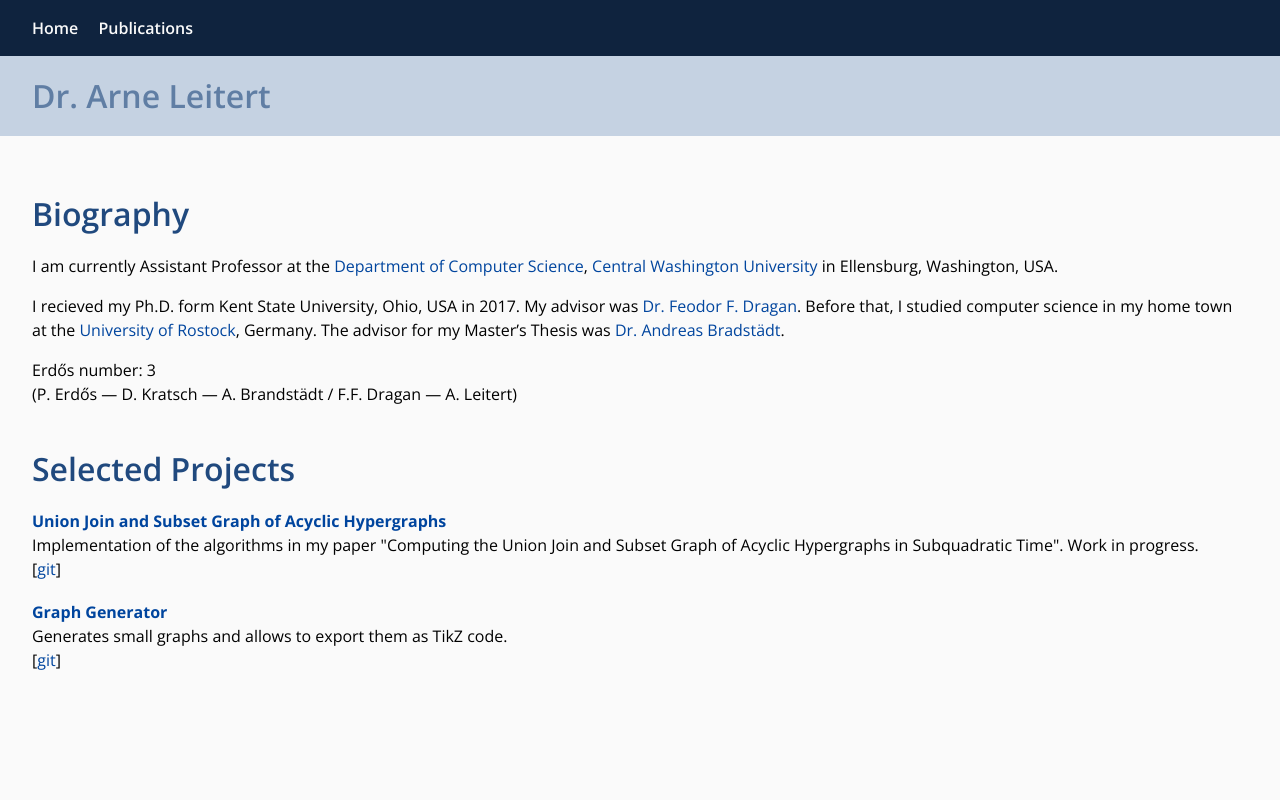
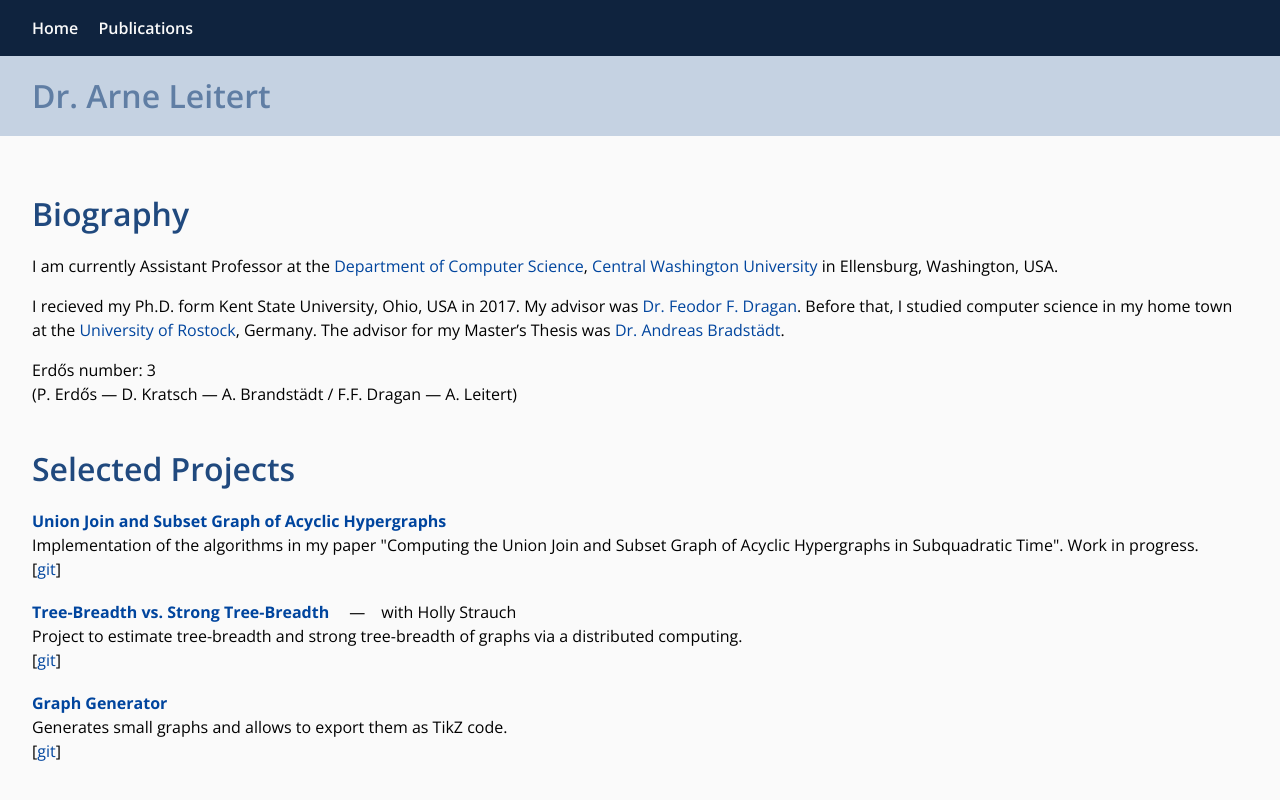
Before and after one commit to ALeitert/aleitert.github.io, a Jekyll site: the page built from index.md, in a window 1280 px wide. Shown: the top 800 px of the page. Built offline with Jekyll 4.4.1, drawn with Linux system fonts in a browser that asks for light colours; nearby versions of some CDN libraries; our own code applies the rules of GitHub Pages for plain Markdown files; part of the change alters nothing that is shown.

Commit message:
Added Tree-Breadth vs. Stron Tree-Breadth project.

```diff
--- /dev/null
+++ b/_projects/tbVsStb.md
@@ -0,0 +1,70 @@
+---
+title: Tree-Breadth vs. Strong Tree-Breadth
+description: Project to estimate tree-breadth and strong tree-breadth of graphs via a distributed computing.
+
+layout: default
+
+partners:
+  - Holly Strauch
+
+links:
+  git: https://github.com/ALeitert/TbStbDistributed
+---
+
+# Motivation and Goal
+
+In simple terms, the *tree-breadth* of a graph $G$ (written as $\mathrm{tb}(G)$) states how close $G$ is to a tree from a metric perspective.
+*Strong tree-breadth*  (written as $\mathrm{stb}(G)$) follows the same idea, but it has some additional restrictions.
+It follows from their respective definitions that $\mathrm{tb}(G) \leq \mathrm{stb}(G)$ for each graph $G$.
+We currently do not know whether or not a limit on tree-breadth implies a limit on the strong tree-breadth of a graph.
+That is, we do not know if there isa constant $c$ such that $\mathrm{stb}(G) \leq c \cdot \mathrm{tb}(G)$ for each graph $G$.
+Recent results [2] suggest that such a boundary exits.
+
+Although determining either parameter for a given graph is NP-complete, it is possible to estimate both parameters:
+A layering partition gives an upper bound of the tree-breadth of a graph [1].
+Additionally, there is a polynomial algorithm that, if a given graph $G$ has strong tree-breath $\rho$, computes a tree-decomposition for $G$ withn (weak) tree-breadth at most $\rho$ [3].
+
+For this project, Holly implemented the algorithms mentioned above.
+I then embedded her implementation into a server-client application that allows us to process both parameters on large graphs in parallel using multiple computers in a network.
+Our goal was to run them on various real-life net-works.
+The results might disprove some conjectures or give other indications for future theoretical research.
+
+
+[[1]](https://doi.org/10.1007/s00453-013-9765-4)
+F. Dragan, E. Köhler:
+An Approximation Algorithm for the Tree t-Spanner Problem on Unweighted Graphs via Generalized Chordal Graphs.
+*Algorithmica* 69 (4), 884-905, 2014.
+
+[[2]](https://doi.org/10.1016/j.dam.2019.02.009)
+G. Ducoffe, A. Leitert:
+Equivalence Between Pathbreadth and Strong Pathbreadth.
+*Discrete Applied Mathematics* 262, 185-188, 2019.
+
+[[3]](https://doi.org/10.1007/978-3-319-48749-6_5)
+A. Leitert, F. Dragan:
+On Strong Tree-Breadth.
+COCOA 2016, *Lecture Notes in Computer Science* 10043, 62-76, 2016.
+
+
+# Programs
+
+The project contains three programs:
+
+  - **Server.**
+    The server coordinates the clients and combines their partial results into the overall result.
+    It is written in C#.
+
+    ![Server Form](/images/stb_server.png "Server Form")
+
+  - **Client.**
+    The client communicates with the server and computes what the server asks for.
+    The computation of potential partners (to estimate strong tree-breadth) is forwarded to the according program (see below).
+    Requests and results are communicated via standard-input and -output.
+    The client is written in C#.
+
+    ![Client Form](/images/stb_client.png "Client Form")
+
+  - **Potential Partners** (written by Holly)**.**
+    The program computes, for a given graph $G$ and vertex $v$, the potential partners of $v$ in $G$.
+    Results are read by the client and then send to the server.
+    The program is written in C++.
--- a/index.md
+++ b/index.md
@@ -3,8 +3,8 @@ title: Dr. Arne Leitert
 
 projects:
   - p2cUnionJoin
+  - tbVsStb
   - graphGen
-  - tbVsStb
 ---
 
 # Biography
```
Also changed, not shown: images/stb_client.png (added), images/stb_server.png (added).
